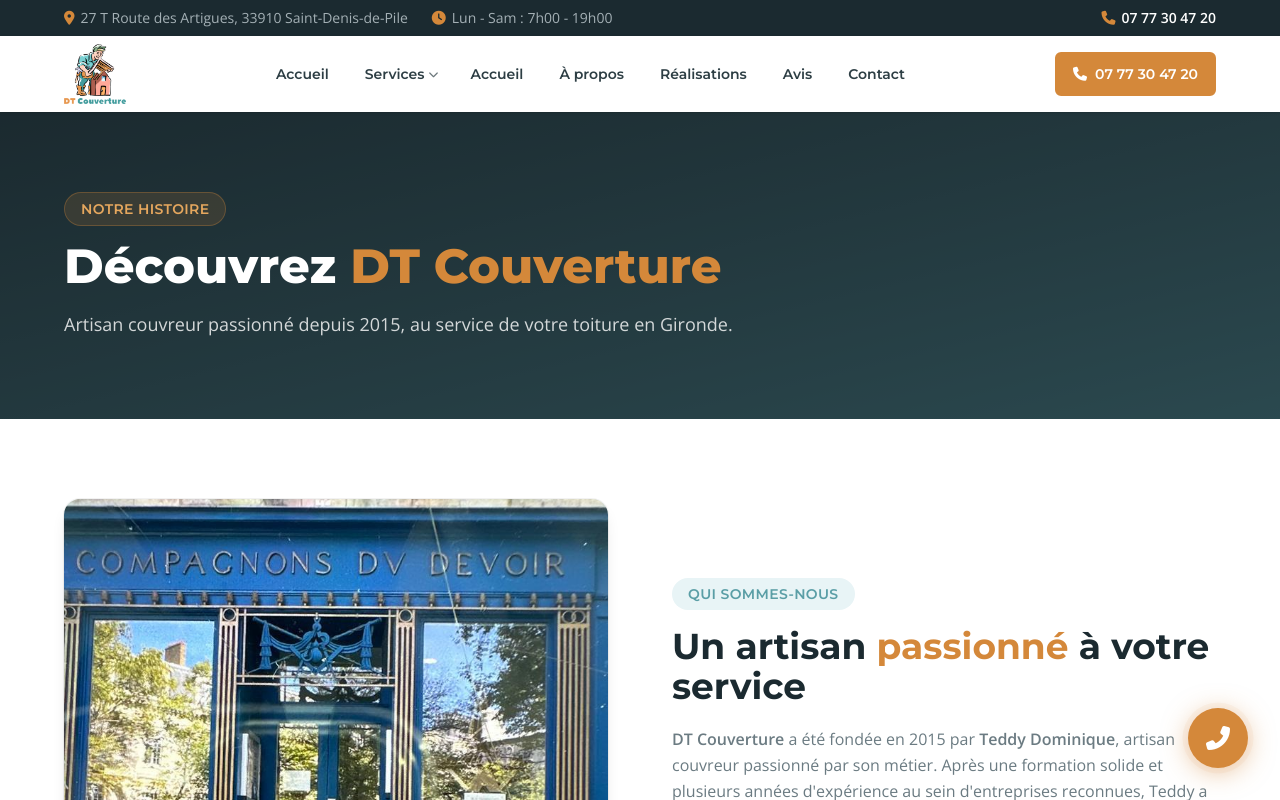
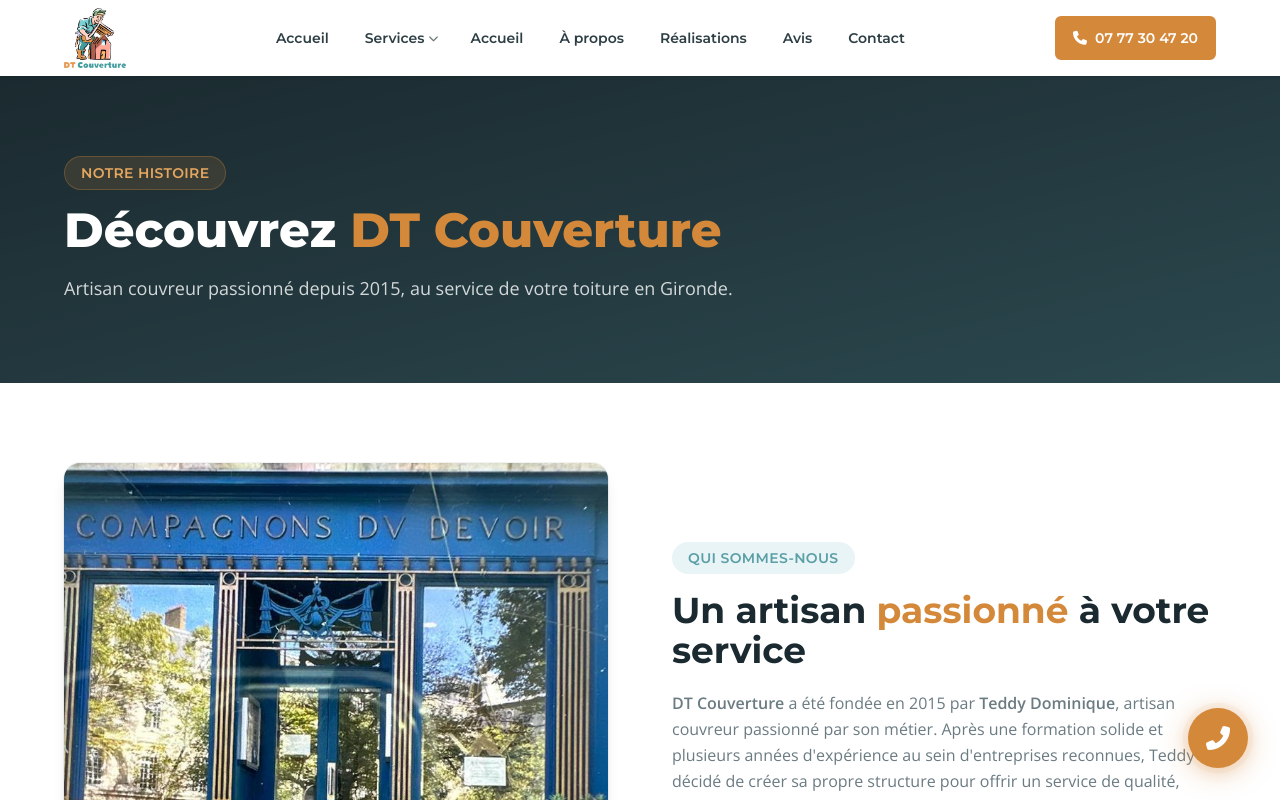
Before and after one commit to nibor90/DT-couverture, a Next.js app: page /a-propos in a window 1280 px wide. Shown: the top 800 px of the page. Built offline with nearby package versions, Linux system fonts and the light colour scheme.

Commit message:
chore: horaires 24/24, retrait bandeau adresse/horaires header, contact et JSON-LD
Made-with: Cursor

```diff
--- a/src/app/contact/page.tsx
+++ b/src/app/contact/page.tsx
@@ -92,11 +92,7 @@ export default function ContactPage() {
                     icon: "fa-clock",
                     title: "Horaires",
                     content: (
-                      <p className="text-gray text-sm">
-                        Lundi - Samedi
-                        <br />
-                        7h00 - 19h00
-                      </p>
+                      <p className="text-gray text-sm">{siteConfig.hours}</p>
                     ),
                   },
                 ].map((item) => (
--- a/src/components/Header.tsx
+++ b/src/components/Header.tsx
@@ -40,32 +40,6 @@ export default function Header() {
 
   return (
     <>
-      {/* Top bar */}
-      <div className="bg-dark text-light-gray text-sm py-2 hidden md:block">
-        <div className="container-custom">
-          <div className="flex justify-between items-center">
-            <div className="flex gap-6">
-              <span>
-                <i className="fas fa-map-marker-alt text-secondary mr-1.5" />
-                {siteConfig.address.full}
-              </span>
-              <span>
-                <i className="fas fa-clock text-secondary mr-1.5" />
-                {siteConfig.hours}
-              </span>
-            </div>
-            <a
-              href={siteConfig.phoneHref}
-              className="text-white font-semibold hover:text-secondary transition-colors"
-            >
-              <i className="fas fa-phone text-secondary mr-1.5" />
-              {siteConfig.phone}
-            </a>
-          </div>
-        </div>
-      </div>
-
-      {/* Header */}
       <header
         className={`sticky top-0 z-50 bg-white transition-shadow duration-300 ${
           scrolled ? "shadow-lg" : "shadow-sm"
--- a/src/components/JsonLd.tsx
+++ b/src/components/JsonLd.tsx
@@ -38,9 +38,17 @@ export function LocalBusinessJsonLd() {
     },
     openingHoursSpecification: {
       "@type": "OpeningHoursSpecification",
-      dayOfWeek: ["Monday", "Tuesday", "Wednesday", "Thursday", "Friday", "Saturday"],
-      opens: "07:00",
-      closes: "19:00",
+      dayOfWeek: [
+        "Monday",
+        "Tuesday",
+        "Wednesday",
+        "Thursday",
+        "Friday",
+        "Saturday",
+        "Sunday",
+      ],
+      opens: "00:00",
+      closes: "24:00",
     },
     priceRange: "€€",
     areaServed: {
--- a/src/lib/data.ts
+++ b/src/lib/data.ts
@@ -17,7 +17,7 @@ export const siteConfig = {
     zip: "33910",
     full: "27 T Route des Artigues, 33910 Saint-Denis-de-Pile",
   },
-  hours: "Lun - Sam : 7h00 - 19h00",
+  hours: "Tous les jours 24/24",
   url: "https://dt-couverture.fr",
   social: {
     facebook: "#",
```
